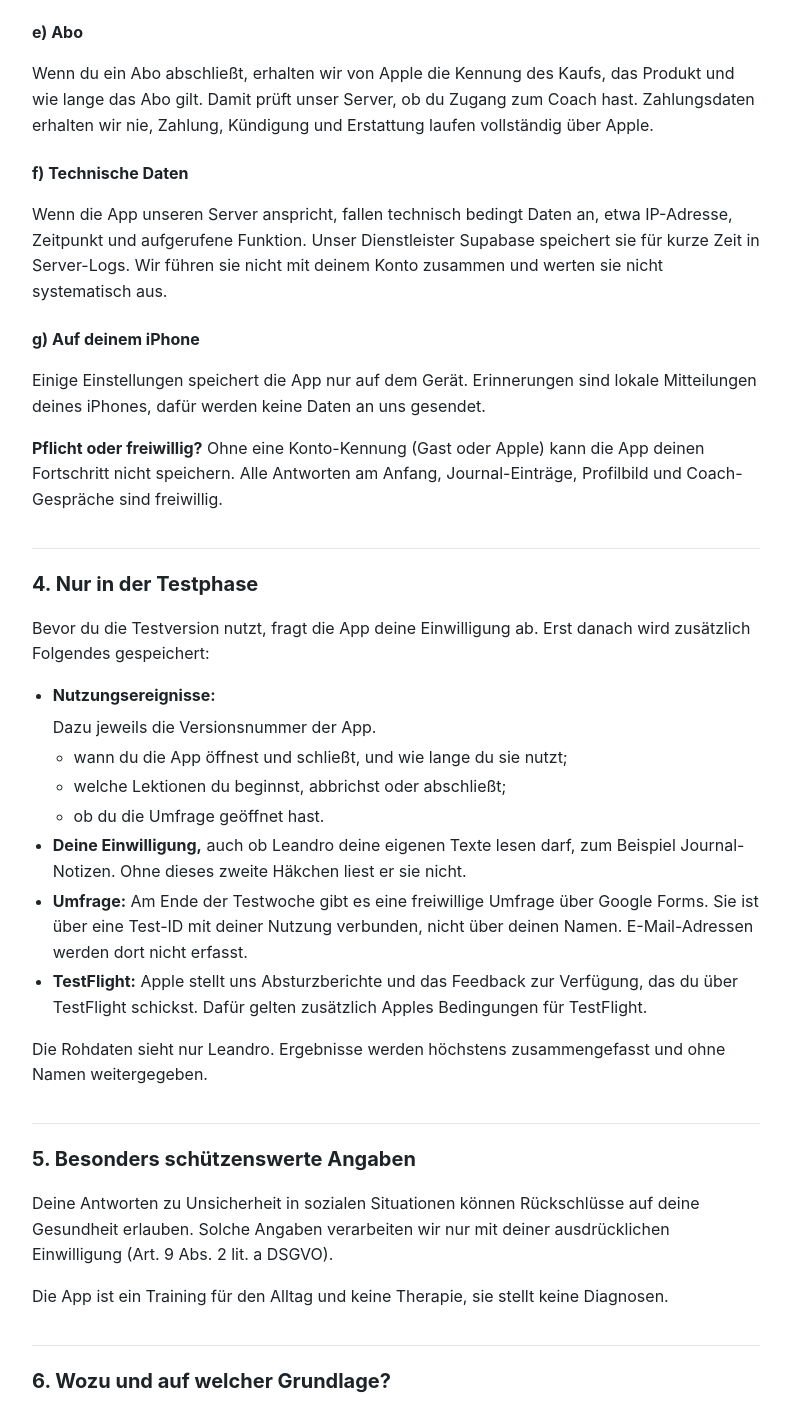
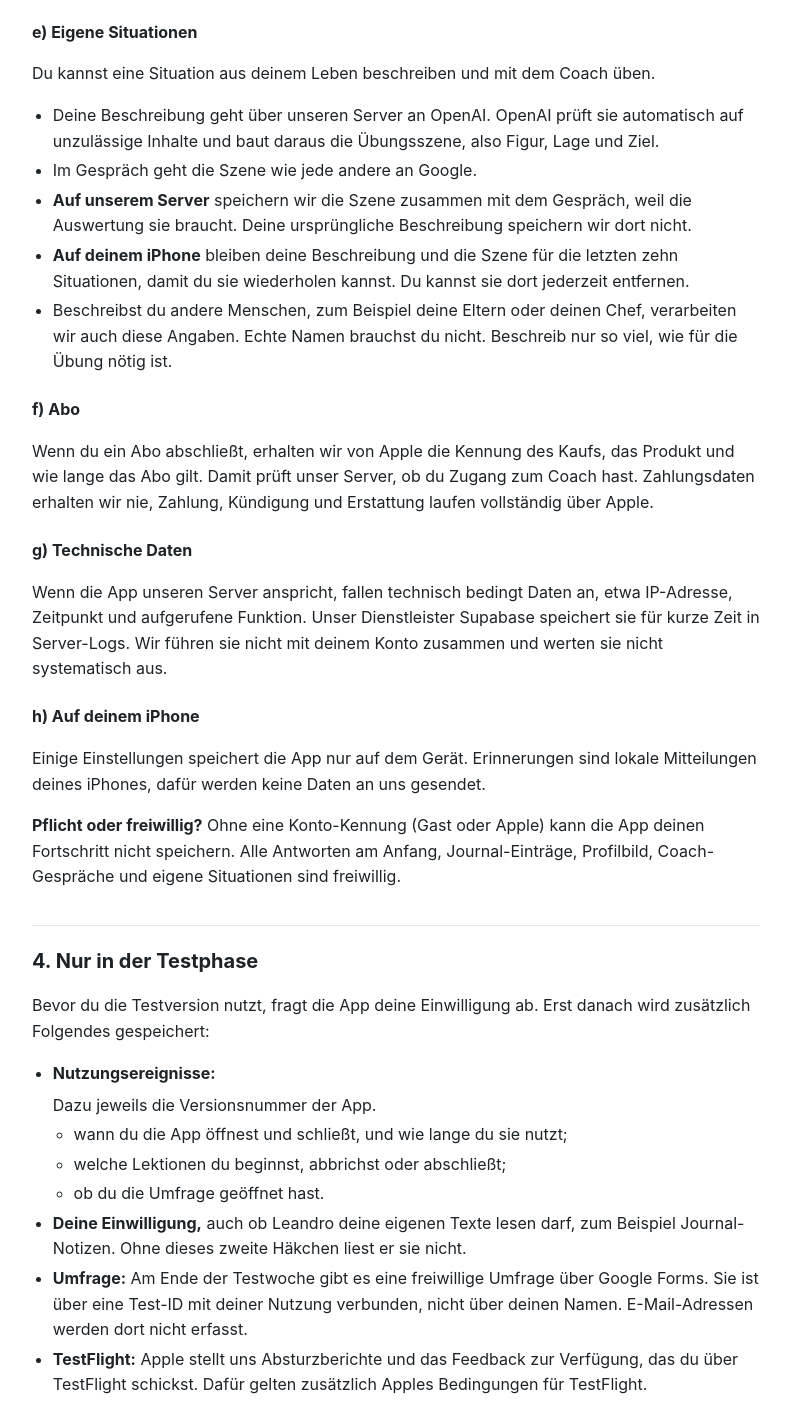
Before and after one commit to landro212/social-maxxing-legal, a plain HTML site: page datenschutz/index.html in a window 1280 px wide. Shown: the part 1954-3355 px from the top of the page, without its empty margins (244-1034 px from the left). Drawn offline with Linux system fonts and the light colour scheme.

Commit message:
Datenschutzerklaerung: Abschnitt zu eigenen Situationen
Co-Authored-By: Claude Opus 5.5 <noreply@anthropic.com>

```diff
--- a/datenschutz/index.html
+++ b/datenschutz/index.html
@@ -42,22 +42,25 @@ th { background:var(--soft); }
 <ul><li>Abgeschlossene Lektionen.</li><li>Angenommene und erledigte Challenges.</li><li>Serien und Punkte.</li><li>Dein Social Score.</li><li>Deine Einträge im Journal, zum Beispiel wie angespannt du vorher warst und was gut lief.</li></ul>
 <h3>d) Übungsgespräche mit dem Coach</h3>
 <ul><li>Während eines Gesprächs wird deine Stimme live an Google übertragen (Gemini API). So entstehen die Antworten und die Stimme der Gesprächsfigur. Dabei wird auch dein Name verwendet, damit die Figur dich ansprechen kann.</li><li>Nach dem Gespräch wird die Mitschrift über unseren Server an OpenAI geschickt, bei einer Störung ersatzweise an Google. Dort entsteht die Auswertung.</li><li><strong>Wir speichern weder deine Stimme noch die Mitschrift.</strong> Gespeichert werden nur:<ul><li>das Ergebnis: Punktzahl, Bewertung, Tipps und deine Angabe zur Nervosität vorher und nachher;</li><li>Dauer und Anzahl der Gespräche. Die brauchen wir, um die Nutzung zu begrenzen, weil jedes Gespräch Kosten verursacht.</li></ul></li></ul>
-<h3>e) Abo</h3>
+<h3>e) Eigene Situationen</h3>
+<p>Du kannst eine Situation aus deinem Leben beschreiben und mit dem Coach üben.</p>
+<ul><li>Deine Beschreibung geht über unseren Server an OpenAI. OpenAI prüft sie automatisch auf unzulässige Inhalte und baut daraus die Übungsszene, also Figur, Lage und Ziel.</li><li>Im Gespräch geht die Szene wie jede andere an Google.</li><li><strong>Auf unserem Server</strong> speichern wir die Szene zusammen mit dem Gespräch, weil die Auswertung sie braucht. Deine ursprüngliche Beschreibung speichern wir dort nicht.</li><li><strong>Auf deinem iPhone</strong> bleiben deine Beschreibung und die Szene für die letzten zehn Situationen, damit du sie wiederholen kannst. Du kannst sie dort jederzeit entfernen.</li><li>Beschreibst du andere Menschen, zum Beispiel deine Eltern oder deinen Chef, verarbeiten wir auch diese Angaben. Echte Namen brauchst du nicht. Beschreib nur so viel, wie für die Übung nötig ist.</li></ul>
+<h3>f) Abo</h3>
 <p>Wenn du ein Abo abschließt, erhalten wir von Apple die Kennung des Kaufs, das Produkt und wie lange das Abo gilt. Damit prüft unser Server, ob du Zugang zum Coach hast. Zahlungsdaten erhalten wir nie, Zahlung, Kündigung und Erstattung laufen vollständig über Apple.</p>
-<h3>f) Technische Daten</h3>
+<h3>g) Technische Daten</h3>
 <p>Wenn die App unseren Server anspricht, fallen technisch bedingt Daten an, etwa IP-Adresse, Zeitpunkt und aufgerufene Funktion. Unser Dienstleister Supabase speichert sie für kurze Zeit in Server-Logs. Wir führen sie nicht mit deinem Konto zusammen und werten sie nicht systematisch aus.</p>
-<h3>g) Auf deinem iPhone</h3>
+<h3>h) Auf deinem iPhone</h3>
 <p>Einige Einstellungen speichert die App nur auf dem Gerät. Erinnerungen sind lokale Mitteilungen deines iPhones, dafür werden keine Daten an uns gesendet.</p>
-<p><strong>Pflicht oder freiwillig?</strong> Ohne eine Konto-Kennung (Gast oder Apple) kann die App deinen Fortschritt nicht speichern. Alle Antworten am Anfang, Journal-Einträge, Profilbild und Coach-Gespräche sind freiwillig.</p>
+<p><strong>Pflicht oder freiwillig?</strong> Ohne eine Konto-Kennung (Gast oder Apple) kann die App deinen Fortschritt nicht speichern. Alle Antworten am Anfang, Journal-Einträge, Profilbild, Coach-Gespräche und eigene Situationen sind freiwillig.</p>
 <h2>4. Nur in der Testphase</h2>
 <p>Bevor du die Testversion nutzt, fragt die App deine Einwilligung ab. Erst danach wird zusätzlich Folgendes gespeichert:</p>
 <ul><li><strong>Nutzungsereignisse:</strong><p>Dazu jeweils die Versionsnummer der App.</p><ul><li>wann du die App öffnest und schließt, und wie lange du sie nutzt;</li><li>welche Lektionen du beginnst, abbrichst oder abschließt;</li><li>ob du die Umfrage geöffnet hast.</li></ul></li><li><strong>Deine Einwilligung,</strong> auch ob Leandro deine eigenen Texte lesen darf, zum Beispiel Journal-Notizen. Ohne dieses zweite Häkchen liest er sie nicht.</li><li><strong>Umfrage:</strong> Am Ende der Testwoche gibt es eine freiwillige Umfrage über Google Forms. Sie ist über eine Test-ID mit deiner Nutzung verbunden, nicht über deinen Namen. E-Mail-Adressen werden dort nicht erfasst.</li><li><strong>TestFlight:</strong> Apple stellt uns Absturzberichte und das Feedback zur Verfügung, das du über TestFlight schickst. Dafür gelten zusätzlich Apples Bedingungen für TestFlight.</li></ul>
 <p>Die Rohdaten sieht nur Leandro. Ergebnisse werden höchstens zusammengefasst und ohne Namen weitergegeben.</p>
 <h2>5. Besonders schützenswerte Angaben</h2>
-<p>Deine Antworten zu Unsicherheit in sozialen Situationen können Rückschlüsse auf deine Gesundheit erlauben. Solche Angaben verarbeiten wir nur mit deiner ausdrücklichen Einwilligung (Art. 9 Abs. 2 lit. a DSGVO).</p>
+<p>Deine Antworten zu Unsicherheit in sozialen Situationen und die Situationen, die du selbst beschreibst, können Rückschlüsse auf deine Gesundheit erlauben. Solche Angaben verarbeiten wir nur mit deiner ausdrücklichen Einwilligung (Art. 9 Abs. 2 lit. a DSGVO).</p>
 <p>Die App ist ein Training für den Alltag und keine Therapie, sie stellt keine Diagnosen.</p>
 <h2>6. Wozu und auf welcher Grundlage?</h2>
-<table><thead><tr><th>Zweck</th><th>Rechtsgrundlage (DSGVO)</th></tr></thead><tbody><tr><td>Die App bereitstellen: Konto, Fortschritt, Lektionen, Coach, Abo</td><td>Vertrag, Art. 6 Abs. 1 lit. b</td></tr><tr><td>Antworten am Anfang, Journal und Coach-Gespräche, soweit sie Rückschlüsse auf die Gesundheit erlauben</td><td>Ausdrückliche Einwilligung, Art. 6 Abs. 1 lit. a und Art. 9 Abs. 2 lit. a</td></tr><tr><td>Nutzungsereignisse und Umfrage in der Testphase</td><td>Einwilligung, Art. 6 Abs. 1 lit. a</td></tr><tr><td>Missbrauch verhindern, Kosten der Gespräche begrenzen, technischer Betrieb und Sicherheit</td><td>Berechtigtes Interesse, Art. 6 Abs. 1 lit. f</td></tr></tbody></table>
+<table><thead><tr><th>Zweck</th><th>Rechtsgrundlage (DSGVO)</th></tr></thead><tbody><tr><td>Die App bereitstellen: Konto, Fortschritt, Lektionen, Coach, Abo</td><td>Vertrag, Art. 6 Abs. 1 lit. b</td></tr><tr><td>Antworten am Anfang, Journal, Coach-Gespräche und eigene Situationen, soweit sie Rückschlüsse auf die Gesundheit erlauben</td><td>Ausdrückliche Einwilligung, Art. 6 Abs. 1 lit. a und Art. 9 Abs. 2 lit. a</td></tr><tr><td>Nutzungsereignisse und Umfrage in der Testphase</td><td>Einwilligung, Art. 6 Abs. 1 lit. a</td></tr><tr><td>Missbrauch verhindern, Kosten der Gespräche begrenzen, technischer Betrieb und Sicherheit</td><td>Berechtigtes Interesse, Art. 6 Abs. 1 lit. f</td></tr></tbody></table>
 <p><strong>Widerruf:</strong> Eine Einwilligung kannst du jederzeit widerrufen, mit Wirkung für die Zukunft. Eine formlose Mail an <a href="mailto:contact@leandromatthias.de">contact@leandromatthias.de</a> genügt. Was bis zum Widerruf verarbeitet wurde, bleibt rechtmäßig.</p>
 <p><strong>Keine automatisierte Entscheidung (Art. 22 DSGVO):</strong> Die Bewertung deiner Gespräche und dein Social Score entstehen automatisch, teils durch KI. Sie dienen nur deinem Training. Sie haben keine rechtlichen Folgen für dich und beeinträchtigen dich nicht in ähnlicher Weise erheblich.</p>
 <h2>7. Wer bekommt deine Daten?</h2>
@@ -66,7 +69,7 @@ th { background:var(--soft); }
 <ul><li>Anbieter: Supabase Inc., 970 Toa Payoh North #07-04, Singapur.</li><li>Speicherort der Daten: Europäische Union (Irland).</li><li>Datenschutzerklärung: <a href="https://supabase.com/privacy">https://supabase.com/privacy</a></li></ul>
 <p><strong>Google (Gemini API):</strong> Sprachgespräch mit dem Coach, ersatzweise Auswertung.</p>
 <ul><li>Anbieter: Google Ireland Limited, Gordon House, Barrow Street, Dublin 4, Irland. Die Verarbeitung kann auch durch Google LLC in den USA erfolgen.</li><li>Wir nutzen die kostenpflichtige Variante der Gemini API. Nach den Nutzungsbedingungen von Google werden darüber übermittelte Daten nicht zum Training der Google-Modelle verwendet.</li><li>Datenschutzerklärung: <a href="https://policies.google.com/privacy">https://policies.google.com/privacy</a></li></ul>
-<p><strong>OpenAI:</strong> Auswertung der Gespräche.</p>
+<p><strong>OpenAI:</strong> Auswertung der Gespräche, Prüfung und Aufbau eigener Situationen.</p>
 <ul><li>Anbieter: OpenAI Ireland Ltd, 1st Floor, The Liffey Trust Centre, 117-126 Sheriff Street Upper, Dublin 1, Irland. Die Verarbeitung kann auch durch OpenAI, L.L.C. in den USA erfolgen.</li><li>Datenschutzerklärung: <a href="https://openai.com/policies/privacy-policy">https://openai.com/policies/privacy-policy</a></li></ul>
 <p><strong>Apple:</strong> Anmeldung mit Apple, Abos und TestFlight.</p>
 <ul><li>Anbieter: Apple Distribution International Ltd., Hollyhill Industrial Estate, Hollyhill, Cork, Irland. Die Verarbeitung kann auch durch Apple Inc. in den USA erfolgen.</li><li>Für diese Dienste gelten zusätzlich Apples eigene Datenschutzbestimmungen.</li></ul>
```
